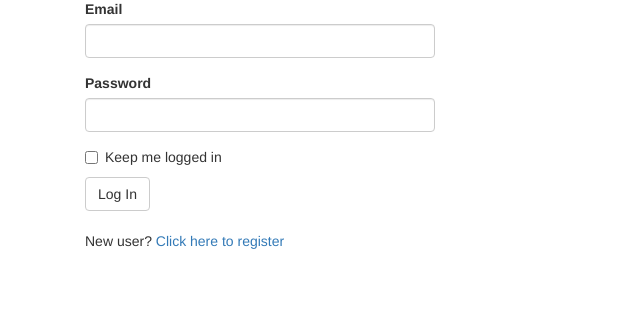
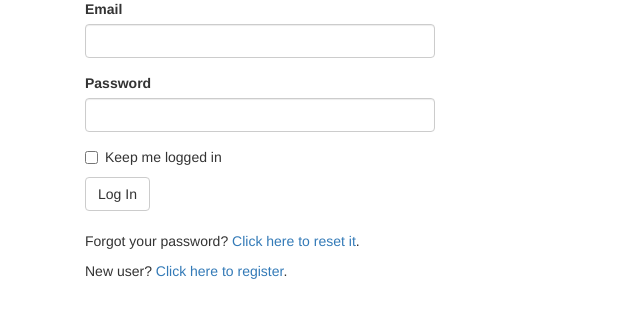
Before and after one commit to tanny2015/Blog_Flask, a Flask app: page /auth/login in a window 1280 px wide. Shown: the part 193-528 px from the top of the page, without its empty margins (0-640 px from the left). Run offline with Flask 2, Linux system fonts and the light colour scheme; some libraries are stand-ins or nearby versions.

Commit message:
8.忘记密码，发送邮件找回(8g)

```diff
--- a/app/auth/forms.py
+++ b/app/auth/forms.py
@@ -42,3 +42,20 @@ class ChangePasswordForm(FlaskForm):
         DataRequired(),EqualTo('password2', message='Passwords must match')])
     password2 = PasswordField('Confirm new password', validators=[DataRequired()])
     submit = SubmitField('Update Password')
+
+
+class PasswordResetRequestForm(FlaskForm):
+    email = StringField('Email', validators=[DataRequired(), Length(1,64), Email()])
+    submit = SubmitField('Reset Password')
+
+
+class PasswordResetForm(FlaskForm):
+    email = StringField('Email', validators=[DataRequired(), Length(1,64), Email()])
+    password = PasswordField('New Password', validators=[
+        DataRequired(), EqualTo('password2',message='Passwords must match')])
+    password2 = PasswordField('Confirm password', validators=[DataRequired()])
+    submit = SubmitField('Reset Password')
+
+    def validate_email(self, field):
+        if User.query.filter_by(email=field.data).first() is None:
+            raise ValidationError('Unknown email address.')
--- a/app/auth/views.py
+++ b/app/auth/views.py
@@ -4,7 +4,8 @@ from . import auth
 from .. import db
 from ..models import User
 from ..email import send_email
-from .forms import LoginForm, RegistrationForm, ChangePasswordForm
+from .forms import LoginForm, RegistrationForm, ChangePasswordForm, \
+    PasswordResetRequestForm, PasswordResetForm
 
 
 @auth.before_app_request
@@ -96,3 +97,39 @@ def change_password():
         else:
             flash('Invalid password.')
     return render_template("auth/change_password.html", form=form)
+
+
+
+@auth.route('/reset', methods=['GET', 'POST'])
+def password_reset_request():
+    if not current_user.is_anonymous:
+        return redirect(url_for('main.index'))
+    form = PasswordResetRequestForm()
+    if form.validate_on_submit():
+        user = User.query.filter_by(email=form.email.data).first()
+        if user:
+            token = user.generate_reset_token()
+            send_email(user.email, 'Reset Your Password',
+                       'auth/email/reset_password',
+                       user=user, token=token,
+                       next=request.args.get('next'))
+        flash('An email with instructions to reset your password has been sent to you.')
+        return redirect(url_for('auth.login'))
+    return render_template('auth/reset_password.html', form=form)
+
+
+@auth.route('/reset/<token>',methods=['GET','POST'])
+def password_reset(token):
+    if not current_user.is_anonymous:
+        return redirect(url_for('main.index'))
+    form = PasswordResetForm()
+    if form.validate_on_submit():
+        user = User.query.filter_by(email=form.email.data).first()
+        if user is None:
+            return redirect(url_for('main.index'))
+        if user.reset_password(token, form.password.data):
+            flash('Your password has been uapdated.')
+            return redirect(url_for('auth.login'))
+        else:
+            return redirect(url_for('main.index'))
+    return render_template('auth/reset_password.html', form=form)
--- a/app/templates/auth/login.html
+++ b/app/templates/auth/login.html
@@ -11,10 +11,7 @@
 
     {{ wtf.quick_form(form) }}
     <br>
-
-    <p>New user?
-    <a href="{{ url_for('auth.register') }}">Click here to register</a>
-    </p>
-
+    <p>Forgot your password? <a href="{{ url_for('auth.password_reset_request') }}">Click here to reset it</a>.</p>
+    <p>New user? <a href="{{ url_for('auth.register') }}">Click here to register</a>.</p>
 </div>
 {% endblock %}
```
Also changed, not shown: app/models.py (+16 -0 lines), app/templates/auth/email/reset_password.html (added, +8 -0 lines), app/templates/auth/email/reset_password.txt (added, +13 -0 lines), app/templates/auth/reset_password.html (added, +13 -0 lines), tests/test_user_model.py (+18 -0 lines), data-test.sqlite, data.sqlite, 4 other files.
